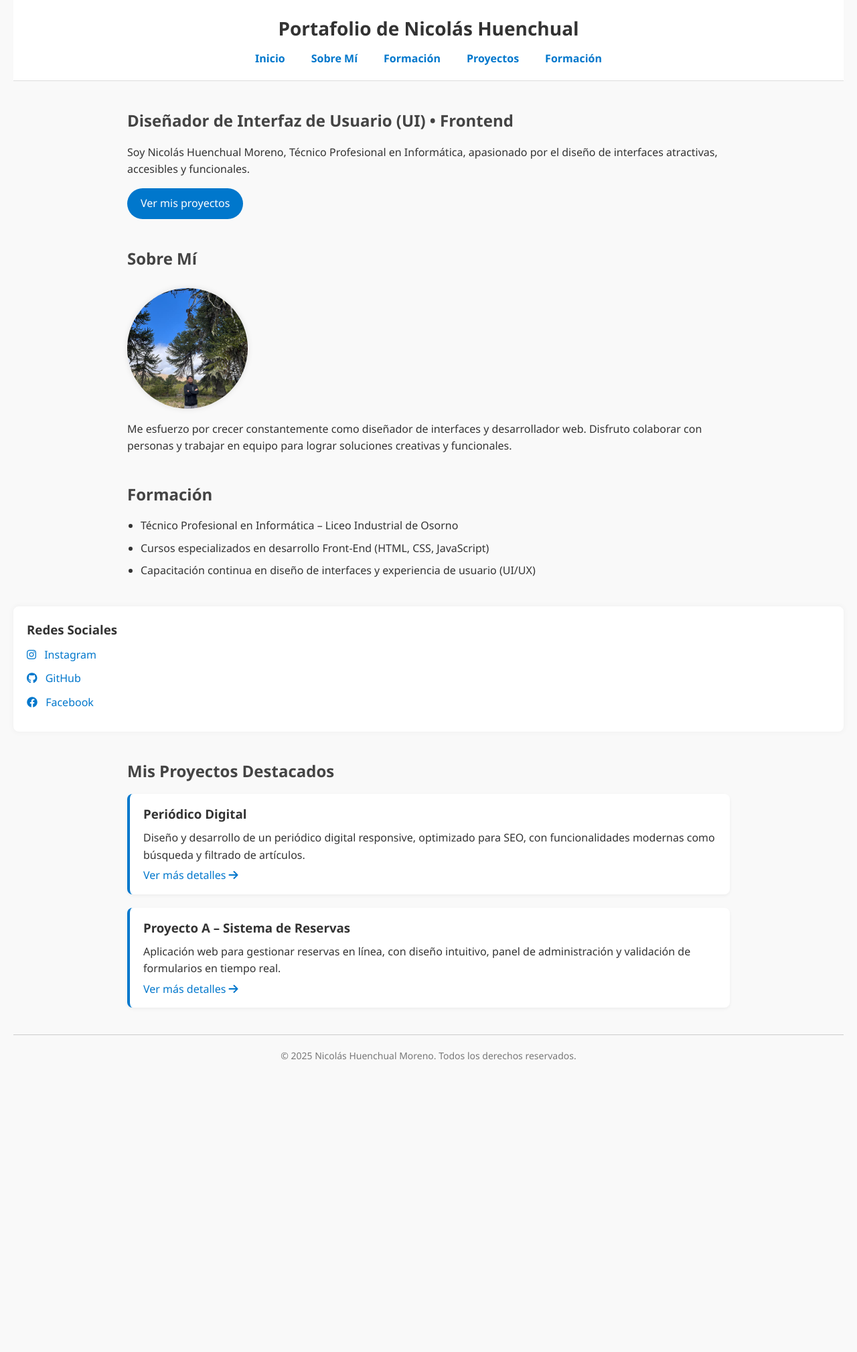
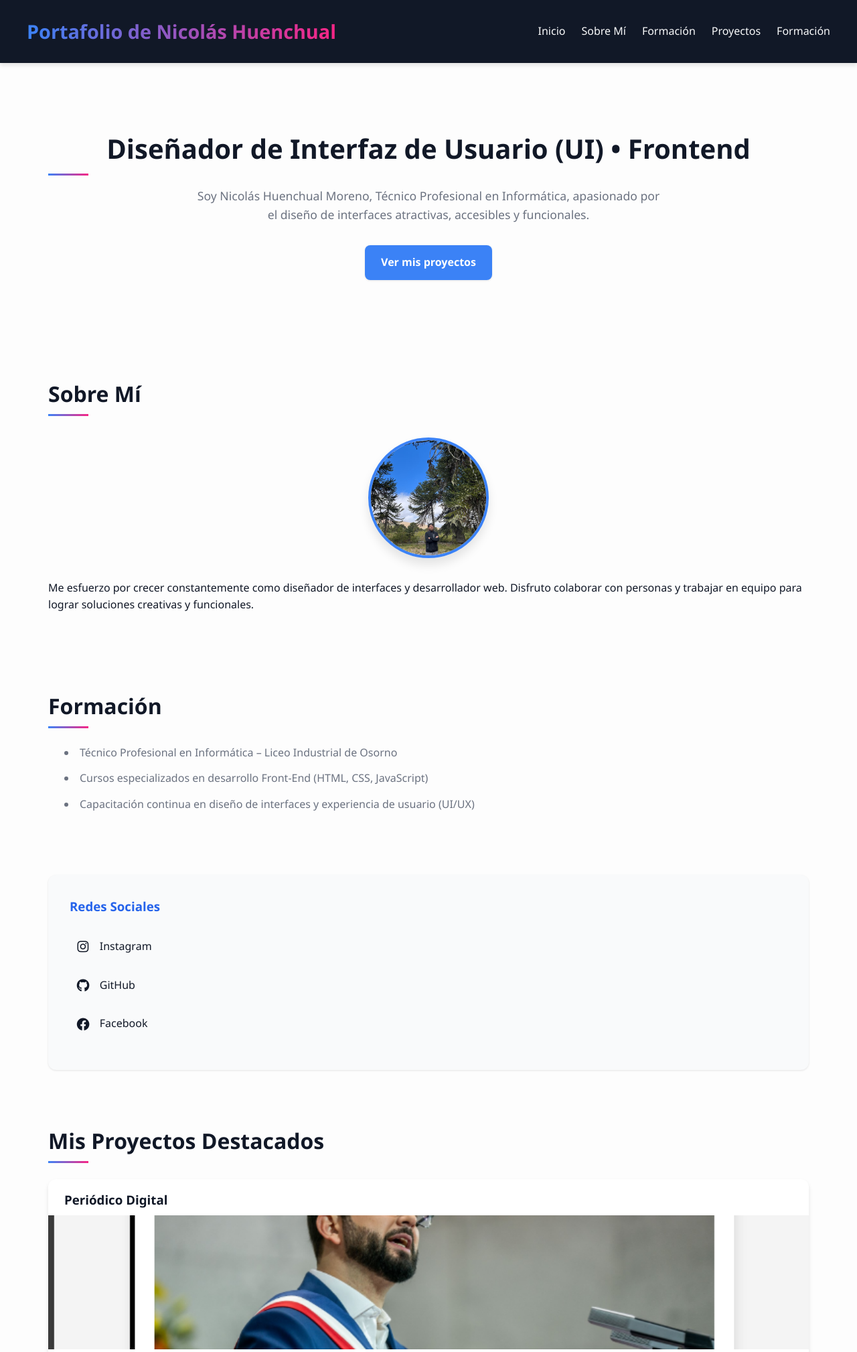
Before and after one commit to NICOXDE123/Portafolio-personal, a PHP site: page / in a window 1280 px wide. Shown: the top 2018 px of the page at 67% size. Before the commit the page ends 1582 px from the top, so only its background shows below. Run offline with PHP 8.4, Linux system fonts and the light colour scheme.

Commit message:
commit 8
cambio general de las cosa

```diff
--- a/assents/css/styles.css
+++ b/assents/css/styles.css
@@ -1,236 +1,424 @@
-/* Reset básico */
+/* Reset mejorado */
 * {
     margin: 0;
     padding: 0;
     box-sizing: border-box;
   }
 
-  /* Tipografía general */
-  body {
-    font-family: 'Segoe UI', Tahoma, Geneva, Verdana, sans-serif;
-    line-height: 1.6;
-    background-color: #f9f9f9;
-    color: #333;
-    padding: 0 20px;
+  :root {
+    --primary: #3b82f6;
+    --primary-dark: #2563eb;
+    --secondary: #f72585;
+    --dark: #111827;
+    --light: #f3f4f6;
+    --gray: #6b7280;
+    --text-light: #f9fafb;
+    --text-dark: #111827;
+    --font-main: 'Segoe UI', Tahoma, Geneva, Verdana, sans-serif;
+    --font-heading: 'Segoe UI', Tahoma, Geneva, Verdana, sans-serif;
+    --shadow-sm: 0 1px 3px rgba(0, 0, 0, 0.1);
+    --shadow-md: 0 4px 6px rgba(0, 0, 0, 0.1);
+    --shadow-lg: 0 10px 15px rgba(0, 0, 0, 0.1);
+    --transition: all 0.3s ease;
   }
 
-  /* Enlaces */
-  a {
-    color: #0077cc;
-    text-decoration: none;
+  body {
+    font-family: var(--font-main);
+    line-height: 1.6;
+    background-color: #fdfdfd;
+    color: var(--text-dark);
   }
 
-  a:hover {
-    text-decoration: underline;
-  }
-
-  /* Navegación */
+  /* Header y navegación */
   header {
-    background-color: #ffffff;
-    padding: 20px 0;
-    border-bottom: 1px solid #ddd;
+    background-color: var(--dark);
+    color: var(--text-light);
+    padding: 1.5rem 2rem;
+    position: sticky;
+    top: 0;
+    z-index: 1000;
+    box-shadow: var(--shadow-md);
   }
 
   nav {
     display: flex;
-    flex-direction: column;
+    justify-content: space-between;
     align-items: center;
+    max-width: 1200px;
+    margin: 0 auto;
   }
 
   nav h1 {
-    font-size: 28px;
-    margin-bottom: 10px;
+    font-size: 1.8rem;
+    background: linear-gradient(90deg, var(--primary), var(--secondary));
+    -webkit-background-clip: text;
+    background-clip: text;
+    color: transparent;
   }
 
   nav ul {
     display: flex;
-    gap: 15px;
     list-style: none;
-    flex-wrap: wrap;
+    gap: 1.5rem;
   }
 
-  nav ul li a {
-    font-weight: bold;
-    padding: 8px 12px;
-    border-radius: 5px;
-    transition: background-color 0.3s;
+  nav a {
+    color: var(--text-light);
+    text-decoration: none;
+    font-weight: 500;
+    padding: 0.5rem 0;
+    position: relative;
+    transition: var(--transition);
   }
 
-  nav ul li a:hover {
-    background-color: #0077cc;
-    color: #fff;
+  nav a::after {
+    content: '';
+    position: absolute;
+    bottom: 0;
+    left: 0;
+    width: 0;
+    height: 2px;
+    background: var(--secondary);
+    transition: var(--transition);
   }
 
-  /* Secciones */
-  section {
-    margin: 40px auto;
-    max-width: 900px;
+  nav a:hover {
+    color: #93c5fd;
   }
 
-  section h2 {
-    font-size: 24px;
-    color: #444;
-    margin-bottom: 15px;
+  nav a:hover::after {
+    width: 100%;
   }
 
-  /* Imagen de perfil */
+  /* Secciones principales */
+  main {
+    max-width: 1200px;
+    margin: 0 auto;
+    padding: 2rem;
+  }
+
+  section {
+    margin-bottom: 3rem;
+    padding: 2rem 0;
+  }
+
+  h2 {
+    font-size: 2rem;
+    color: var(--dark);
+    margin-bottom: 1.5rem;
+    position: relative;
+    padding-bottom: 0.5rem;
+  }
+
+  h2::after {
+    content: '';
+    position: absolute;
+    bottom: 0;
+    left: 0;
+    width: 60px;
+    height: 3px;
+    background: linear-gradient(90deg, var(--primary), var(--secondary));
+  }
+
+  /* Sección Inicio */
+  #inicio {
+    text-align: center;
+    padding: 4rem 0;
+  }
+
+  #inicio h2 {
+    font-size: 2.5rem;
+    margin-bottom: 1rem;
+  }
+
+  #inicio p {
+    max-width: 700px;
+    margin: 0 auto 2rem;
+    font-size: 1.1rem;
+    color: var(--gray);
+  }
+
+  /* Botones */
+  .btn {
+    display: inline-block;
+    background-color: var(--primary);
+    color: white;
+    padding: 0.8rem 1.5rem;
+    border-radius: 8px;
+    text-decoration: none;
+    font-weight: 600;
+    transition: var(--transition);
+    border: none;
+    cursor: pointer;
+    box-shadow: var(--shadow-sm);
+  }
+
+  .btn:hover {
+    background-color: var(--primary-dark);
+    transform: translateY(-2px);
+    box-shadow: var(--shadow-md);
+  }
+
+  /* Sección Sobre Mí */
   .profile-img {
     width: 180px;
     height: 180px;
+    border-radius: 50%;
     object-fit: cover;
-    border-radius: 50%;
-    margin: 10px 0;
-    box-shadow: 0 0 10px rgba(0, 0, 0, 0.1);
+    border: 4px solid var(--primary);
+    display: block;
+    margin: 2rem auto;
+    box-shadow: var(--shadow-lg);
+    transition: var(--transition);
   }
 
-  /* Botón principal */
-  .btn {
-    display: inline-block;
-    background-color: #0077cc;
-    color: white;
-    padding: 10px 20px;
-    margin-top: 15px;
-    border-radius: 25px;
-    transition: background-color 0.3s ease;
+  .profile-img:hover {
+    transform: scale(1.05);
   }
 
-  .btn:hover {
-    background-color: #005fa3;
+  /* Sección Formación */
+  #formacion ul {
+    list-style-position: inside;
+    margin-left: 1.5rem;
   }
 
-  /* Proyectos */
+  #formacion li {
+    margin-bottom: 0.8rem;
+    color: var(--gray);
+  }
+
+  /* Barra lateral */
+  .sidebar {
+    background-color: #f9fafb;
+    padding: 2rem;
+    border-radius: 12px;
+    margin: 3rem 0;
+    box-shadow: var(--shadow-sm);
+  }
+
+  .sidebar h3 {
+    color: var(--primary-dark);
+    margin-bottom: 1.5rem;
+  }
+
+  .social-links {
+    list-style: none;
+  }
+
+  .social-links li {
+    margin-bottom: 1rem;
+  }
+
+  .social-links a {
+    display: flex;
+    align-items: center;
+    gap: 0.8rem;
+    color: var(--text-dark);
+    text-decoration: none;
+    transition: var(--transition);
+    padding: 0.5rem;
+    border-radius: 6px;
+  }
+
+  .social-links a:hover {
+    color: var(--primary);
+    background-color: rgba(59, 130, 246, 0.1);
+  }
+
+  .social-links i {
+    font-size: 1.2rem;
+    width: 24px;
+    text-align: center;
+  }
+
+  /* Sección Proyectos */
   .project-item {
-    background-color: #fff;
-    border-left: 4px solid #0077cc;
-    padding: 15px 20px;
-    margin-bottom: 20px;
-    border-radius: 8px;
-    box-shadow: 0 2px 5px rgba(0,0,0,0.05);
+    background-color: white;
+    border-radius: 12px;
+    overflow: hidden;
+    box-shadow: var(--shadow-md);
+    transition: var(--transition);
+    margin-bottom: 2rem;
+  }
+
+  .project-item:hover {
+    transform: translateY(-5px);
+    box-shadow: var(--shadow-lg);
+  }
+
+  .project-img {
+    width: 100%;
+    height: 200px;
+    object-fit: cover;
+    transition: var(--transition);
+  }
+
+  .project-item:hover .project-img {
+    transform: scale(1.03);
   }
 
   .project-item h3 {
-    margin-bottom: 8px;
+    color: var(--dark);
+    margin: 1rem 1.5rem 0.5rem;
+  }
+
+  .project-item p {
+    color: var(--gray);
+    margin: 0 1.5rem 1rem;
   }
 
   .project-item a {
     display: inline-block;
-    margin-top: 5px;
+    color: var(--primary);
+    text-decoration: none;
+    margin: 0 1.5rem 1.5rem;
+    font-weight: 500;
+    transition: var(--transition);
   }
 
-  /* Formación */
-  #formacion ul {
-    padding-left: 20px;
-    list-style: disc;
+  .project-item a:hover {
+    color: var(--primary-dark);
   }
 
-  #formacion li {
-    margin-bottom: 8px;
+  .project-item a i {
+    margin-left: 0.3rem;
+    transition: transform 0.3s ease;
   }
 
-  /* Sidebar */
-  .sidebar {
-    background-color: #ffffff;
-    padding: 20px;
-    border-radius: 8px;
-    margin-top: 30px;
-    box-shadow: 0 0 10px rgba(0,0,0,0.05);
-  }
-
-  .sidebar h3 {
-    margin-bottom: 10px;
-  }
-
-  .social-links {
-    list-style: none;
-    padding: 0;
-  }
-
-  .social-links li {
-    margin-bottom: 10px;
-  }
-
-  .social-links a i {
-    margin-right: 8px;
+  .project-item a:hover i {
+    transform: translateX(3px);
   }
 
   /* Footer */
   footer {
+    background-color: var(--dark);
+    color: var(--text-light);
     text-align: center;
-    padding: 20px 0;
-    margin-top: 40px;
-    border-top: 1px solid #ccc;
-    font-size: 14px;
-    color: #777;
+    padding: 2rem;
+    margin-top: 3rem;
   }
-  .modal {
+
+  footer p {
+    max-width: 1200px;
+    margin: 0 auto;
+  }
+  /* Modal para imágenes ampliadas */
+.image-modal {
     display: none;
     position: fixed;
-    z-index: 1000;
-    left: 0; top: 0;
-    width: 100%; height: 100%;
-    background-color: rgba(0, 0, 0, 0.5);
+    top: 0;
+    left: 0;
+    width: 100%;
+    height: 100%;
+    background-color: rgba(0, 0, 0, 0.9);
+    z-index: 10000;
+    justify-content: center;
+    align-items: center;
+    flex-direction: column;
   }
 
-  .modal-content {
-    background-color: #fff;
-    margin: 15% auto;
-    padding: 20px 30px;
-    border-radius: 10px;
-    width: 90%;
-    max-width: 400px;
-    text-align: center;
-    position: relative;
-    box-shadow: 0 5px 15px rgba(0,0,0,0.3);
+  .modal-enlarged-img {
+    max-width: 90%;
+    max-height: 80vh;
+    object-fit: contain;
+    border-radius: 8px;
+    box-shadow: 0 0 20px rgba(0, 0, 0, 0.6);
+    margin-bottom: 1.5rem;
   }
 
-  .cerrar {
+  .close-modal {
     position: absolute;
-    top: 10px; right: 15px;
-    font-size: 20px;
+    top: 30px;
+    right: 40px;
+    color: white;
+    font-size: 40px;
+    font-weight: bold;
     cursor: pointer;
+    transition: all 0.3s;
   }
 
-  /* ======== Media Queries ======== */
+  .close-modal:hover {
+    color: #f72585;
+    transform: rotate(90deg);
+  }
 
-  /* Tablets (<= 768px) */
+  .image-modal-actions {
+    text-align: center;
+  }
+
+  /* Efecto de zoom al pasar el mouse */
+  .project-img {
+    transition: transform 0.3s ease;
+  }
+
+  .project-img:hover {
+    transform: scale(1.02);
+  }
+
+  /* Tooltip para indicar la acción */
+  .project-item {
+    position: relative;
+  }
+
+  .project-item::after {
+    content: "Clic para ampliar - Doble clic para visitar";
+    position: absolute;
+    bottom: 10px;
+    left: 0;
+    right: 0;
+    background: rgba(0, 0, 0, 0.7);
+    color: white;
+    padding: 5px;
+    text-align: center;
+    font-size: 12px;
+    border-radius: 0 0 8px 8px;
+    opacity: 0;
+    transition: opacity 0.3s;
+  }
+
+  .project-item:hover::after {
+    opacity: 1;
+  }
+  /* Responsive */
   @media (max-width: 768px) {
+    nav {
+      flex-direction: column;
+      gap: 1rem;
+    }
+
     nav ul {
       flex-direction: column;
-      align-items: center;
-      gap: 10px;
+      gap: 0.8rem;
     }
 
-    .project-item, .sidebar {
-      margin-left: 0;
-      margin-right: 0;
+    #inicio {
+      padding: 3rem 0;
     }
 
-    .skills-container {
-      grid-template-columns: repeat(2, 1fr);
+    #inicio h2 {
+      font-size: 2rem;
+    }
+
+    .sidebar {
+      margin: 2rem 0;
     }
   }
 
-  /* Teléfonos (<= 480px) */
   @media (max-width: 480px) {
-    nav h1 {
-      font-size: 22px;
+    header {
+      padding: 1rem;
+    }
+
+    section {
+      padding: 1.5rem 0;
+    }
+
+    h2 {
+      font-size: 1.8rem;
     }
 
     .btn {
       width: 100%;
       text-align: center;
     }
-
-    .profile-img {
-      width: 140px;
-      height: 140px;
-    }
-
-    section {
-      padding: 10px;
-    }
-
-    .skills-container {
-      grid-template-columns: 1fr;
-    }
   }
--- a/index.html
+++ b/index.html
@@ -33,7 +33,7 @@
 
       <section id="sobre-mi">
         <h2>Sobre Mí</h2>
-        <img src="assents/img/c1b24d35-2014-4871-9527-a17697814fa3.jpg" alt="Foto de perfil de Nicolás Huenchual" class="profile-img">
+        <img src="assents/img/img.perfil.nicolasheunchual.pnj.jpg" alt="Foto de perfil de Nicolás Huenchual" class="profile-img">
         <p>Me esfuerzo por crecer constantemente como diseñador de interfaces y desarrollador web. Disfruto colaborar con personas y trabajar en equipo para lograr soluciones creativas y funcionales.</p>
       </section>
 
@@ -60,13 +60,15 @@
 
         <article class="project-item">
           <h3>Periódico Digital</h3>
+          <img src="assents/img/Imagen.de.perioidocos.pnj.png" alt="Captura del periódico digital" class="project-img">
           <p>Diseño y desarrollo de un periódico digital responsive, optimizado para SEO, con funcionalidades modernas como búsqueda y filtrado de artículos.</p>
           <a href="#">Ver más detalles <i class="fas fa-arrow-right"></i></a>
         </article>
 
         <article class="project-item">
-          <h3>Proyecto A – Sistema de Reservas</h3>
-          <p>Aplicación web para gestionar reservas en línea, con diseño intuitivo, panel de administración y validación de formularios en tiempo real.</p>
+          <h3> Sitio Web</h3>
+          <img src="assents/img/imag.Sitio web ,pnj.png" alt="Formulario de Sitio Web" class="project-img">
+          <p>Aplicación web para gestionar reservas en línea, con diseño intuitivo en tiempo real.</p>
           <a href="#">Ver más detalles <i class="fas fa-arrow-right"></i></a>
         </article>
       </section>
```
Also changed, not shown: assents/Js/script.js (+156 -33 lines), assents/img/Imagen.de.perioidocos.pnj.png (added), assents/img/imag.Sitio web ,pnj.png (added), assents/img/img.perfil.nicolasheunchual.pnj.jpg (renamed from assents/img/c1b24d35-2014-4871-9527-a17697814fa3.jpg).
